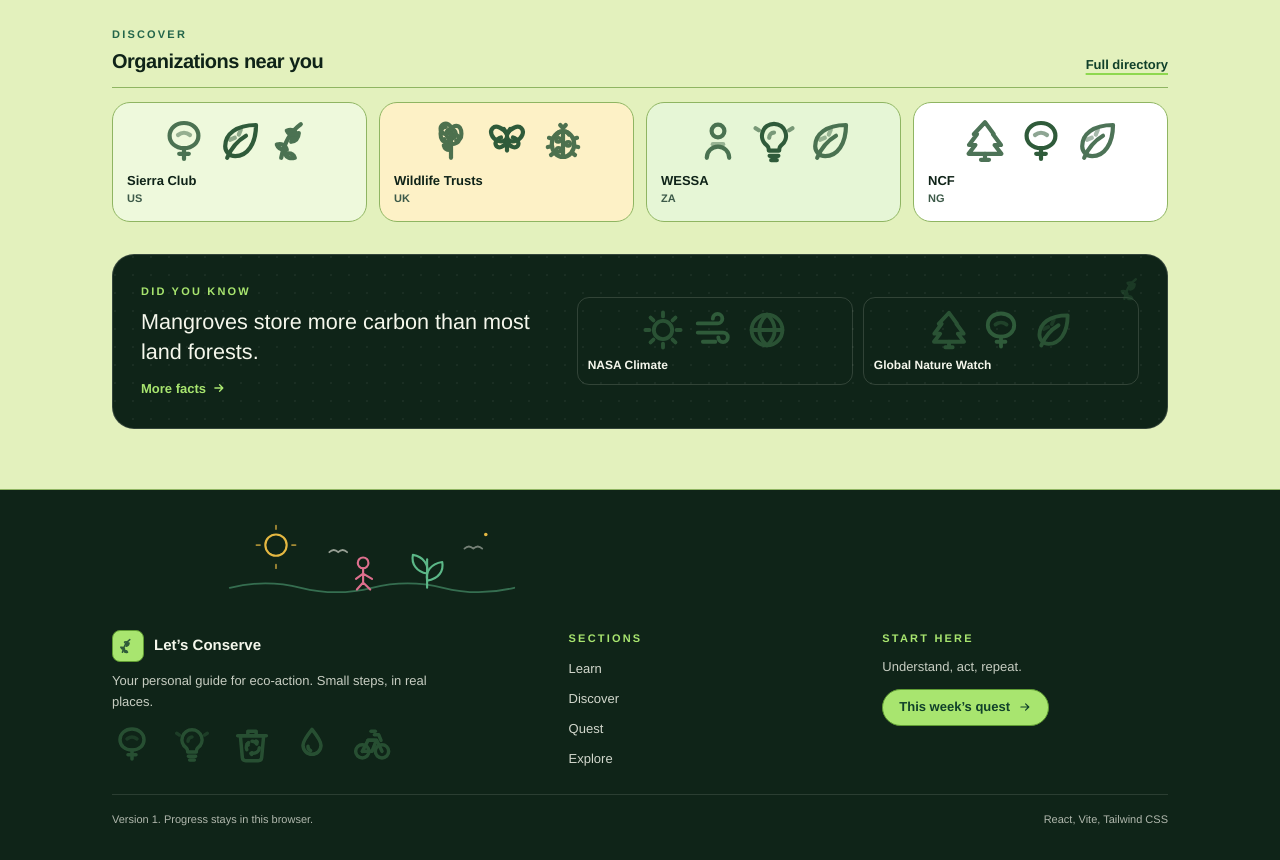
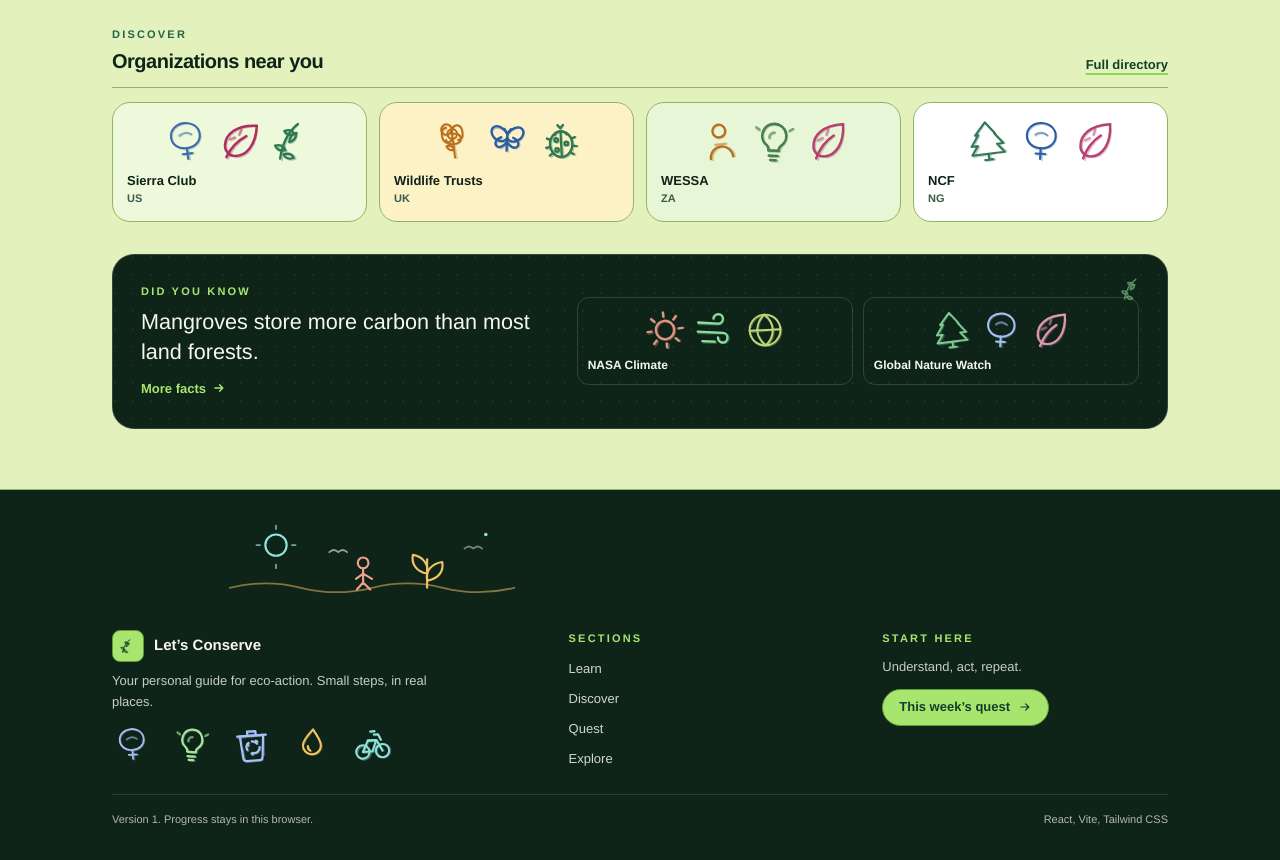
Before and after one commit to Yaleem-dev/lets-conserve-v1, a React (Vite) app in the folder lets-conserve/: page / in a window 1280 px wide. Shown: the part 972-1832 px from the top of the page. Built offline with nearby package versions, Linux system fonts and the light colour scheme.

Commit message:
Thin multi-hue abstract sketches, 28 new directory entries

```diff
--- a/lets-conserve/src/App.jsx
+++ b/lets-conserve/src/App.jsx
@@ -158,7 +158,7 @@ export default function App() {
             <div>
               <div className="flex items-center gap-2.5">
                 <span className="flex h-8 w-8 items-center justify-center rounded-lg border-[1.5px] border-leaf-edge bg-leaf">
-                  <Doodle name="sprig" className="h-4.5 w-4.5" />
+                  <Doodle name="sprig" color="#143f28" className="h-4.5 w-4.5" />
                 </span>
                 <span className="text-[0.9375rem] font-bold">Let’s Conserve</span>
               </div>
@@ -166,7 +166,8 @@ export default function App() {
                 {APP_DESCRIPTION}. Small steps, in real places.
               </p>
               <Strip
-                className="mt-3 h-10 w-full max-w-[280px] opacity-90"
+                tone="dark"
+                className="mt-3 h-10 w-full max-w-[280px]"
                 names={['tree', 'bulb', 'bin', 'droplet', 'bike']}
               />
             </div>
--- a/lets-conserve/src/components/StickmanArt.jsx
+++ b/lets-conserve/src/components/StickmanArt.jsx
@@ -6,8 +6,23 @@
    energy, transport, climate, people.
 ------------------------------------------------------------------ */
 
-const STROKE = 2.1
-const DOODLE_GREEN = '#2F5B3A'
+const STROKE = 1.15
+/* Wide hue ring, not an eco-green monoculture. Every glyph takes a hue
+   from its own name, so a strip of eight icons reads as eight colours.
+   `ink` holds the one fixed colour used for figures on light surfaces. */
+const HUES = {
+  light: ['#1C6B45', '#0F6E8C', '#B4610A', '#A23B2C', '#6F3C96', '#0E7490',
+          '#3F6E13', '#AE2F62', '#2B5FA3', '#8A6A0A', '#4B7F52', '#96502A'],
+  dark:  ['#8ADE9F', '#86D2F0', '#F3C463', '#F2A08F', '#CBA9F2', '#8FE3DD',
+          '#D3EA84', '#F6A2C8', '#A6C1F7', '#EBD57F', '#A7E3A0', '#F0BC8E'],
+}
+
+function hueFor(name, tone) {
+  const ring = HUES[tone === 'dark' ? 'dark' : 'light']
+  let n = 7
+  for (const ch of String(name)) n = (n * 33 + ch.charCodeAt(0)) % 9973
+  return ring[n % ring.length]
+}
 
 /* No SVG filter primitives here on purpose. feTurbulence + feDisplacementMap
    blur the strokes and, on mobile GPUs, can paint large corrupted bands
@@ -273,15 +288,25 @@ const G = {
   ),
 }
 
-export function Doodle({ name = 'leaf', className = 'h-6 w-6', filter = false, title }) {
+/* Thin single stroke plus a faint offset ghost trace. Two overlapping
+   lines that never quite meet is what makes a sketch read as sketched
+   rather than as a geometric icon. `tone` swaps the hue ring for dark
+   panels so nothing disappears into the chalkboard. */
+export function Doodle({ name = 'leaf', className = 'h-6 w-6', tone = 'light', title, color, style }) {
   const glyph = G[name] || G.leaf
+  const stroke = color || hueFor(name, tone)
+  /* Slight weight drift per glyph: a drawn line is never one width. */
+  let n = 5
+  for (const ch of String(name)) n = (n * 29 + ch.charCodeAt(0)) % 977
+  const weight = STROKE + ((n % 5) - 2) * 0.09
   return (
     <svg
       viewBox="0 0 24 24"
       className={className}
+      style={style}
       fill="none"
-      stroke={DOODLE_GREEN}
-      strokeWidth={STROKE}
+      stroke={stroke}
+      strokeWidth={weight.toFixed(2)}
       strokeLinecap="round"
       strokeLinejoin="round"
       aria-hidden={title ? undefined : 'true'}
@@ -289,7 +314,10 @@ export function Doodle({ name = 'leaf', className = 'h-6 w-6', filter = false, t
       focusable="false"
     >
       {title && <title>{title}</title>}
-      {glyph}
+      <g>{glyph}</g>
+      <g opacity="0.34" transform="translate(0.5 0.42) rotate(-2.5 12 12)" strokeDasharray="26 3 18 4">
+        {glyph}
+      </g>
     </svg>
   )
 }
@@ -359,15 +387,18 @@ const SCENES = {
   teach: ['duo', 'hand', 'bulb'],
 }
 
-export function Scene({ name = 'nature', className = 'h-full w-full' }) {
+export function Scene({ name = 'nature', tone = 'light', className = 'h-full w-full' }) {
   const set = (SCENES[name] || SCENES.nature).slice(0, 3)
+  const tilt = ['-7deg', '3deg', '-3deg']
   return (
-    <div className={`flex h-full w-full items-center justify-center gap-2 overflow-hidden ${className}`}>
+    <div className={`flex h-full w-full items-end justify-center gap-1.5 overflow-hidden ${className}`}>
       {set.map((g, i) => (
         <Doodle
           key={`${g}-${i}`}
           name={g}
-          className={`h-full w-auto min-w-0 shrink ${i === 1 ? 'opacity-100' : 'opacity-85'}`}
+          tone={tone}
+          className="h-full w-auto min-w-0 shrink"
+          style={{ transform: `rotate(${tilt[i % 3]})`, opacity: i === 1 ? 1 : 0.9 }}
         />
       ))}
     </div>
@@ -375,11 +406,17 @@ export function Scene({ name = 'nature', className = 'h-full w-full' }) {
 }
 
 /* a wide doodle strip for hero and footer bands */
-export function Strip({ className = 'h-20 w-full', names = ['tree', 'bulb', 'bin', 'droplet', 'bike', 'leaf', 'sun', 'globe'], filter = true }) {
+export function Strip({ className = 'h-20 w-full', names = ['tree', 'bulb', 'bin', 'droplet', 'bike', 'leaf', 'sun', 'globe'], tone = 'light' }) {
   return (
-    <div className={`flex items-center justify-between gap-2 overflow-hidden ${className}`}>
+    <div className={`flex items-end justify-between gap-2 overflow-hidden ${className}`}>
       {names.map((n, i) => (
-        <Doodle key={`${n}-${i}`} name={n} className="h-full w-auto min-w-0 shrink opacity-90" />
+        <Doodle
+          key={`${n}-${i}`}
+          name={n}
+          tone={tone}
+          className="h-full w-auto min-w-0 shrink"
+          style={{ transform: `rotate(${i % 2 ? 4 : -4}deg)` }}
+        />
       ))}
     </div>
   )
@@ -412,15 +449,27 @@ export function BadgeArt({ id, className = 'h-9 w-9' }) {
 
 /* gold, mint, sky, rose, cream. On cream cards the pale tones darken
    so nothing disappears. */
-const DARK = { a: '#E5B842', b: '#5CB888', c: '#4FA3D1', d: '#DE708E', e: '#F1F1E8', f: '#8FD3A8' }
-const LIGHT = { a: '#96700C', b: '#276C50', c: '#276A8E', d: '#A54A67', e: '#1B3828', f: '#4E9669' }
+/* Chalk-side hues, bright enough to sit on #0f2418. */
+const RING_DARK = ['#F3C463', '#8ADE9F', '#86D2F0', '#F2A08F', '#CBA9F2', '#D3EA84', '#F6A2C8', '#8FE3DD', '#F0BC8E']
+/* Card-side versions of the same ring, darkened so thin lines stay legible. */
+const RING_LIGHT = ['#9A6B08', '#276C50', '#28688C', '#A23B2C', '#6F3C96', '#3F6E13', '#AE2F62', '#0E7490', '#96502A']
 
-function pal(tone) {
-  return tone === 'dark' ? DARK : LIGHT
+/* Rotating the ring per scene means two scenes on one page never land on
+   the same colour order. `e` stays fixed: it is the figure ink. */
+function pal(tone, seed = '') {
+  const ring = tone === 'dark' ? RING_DARK : RING_LIGHT
+  let n = 3
+  for (const ch of String(seed)) n = (n * 31 + ch.charCodeAt(0)) % 9973
+  const k = n % ring.length
+  const pick = (i) => ring[(k + i) % ring.length]
+  return {
+    a: pick(0), b: pick(2), c: pick(3), d: pick(5), f: pick(6), g: pick(7),
+    e: tone === 'dark' ? '#F2F3E6' : '#1B3828',
+  }
 }
 
-function ChalkScene({ children, tone = 'light', className = '', viewBox = '14 14 192 132' }) {
-  const p = pal(tone)
+function ChalkScene({ children, tone = 'light', seed = '', className = '', viewBox = '14 14 192 132' }) {
+  const p = pal(tone, seed)
   const common = {
     fill: 'none',
     strokeWidth: 2.4,
@@ -455,7 +504,7 @@ const head = (p, x, y, r = 10, color) => <circle cx={x} cy={y} r={r} stroke={col
 
 export function ArtPlanting({ tone, className }) {
   return (
-    <ChalkScene tone={tone} className={className}>
+    <ChalkScene tone={tone} seed="planting" className={className}>
       {(p) => (
         <>
           {ground(p)}
@@ -489,7 +538,7 @@ export function ArtPlanting({ tone, className }) {
 
 export function ArtWalking({ tone, className }) {
   return (
-    <ChalkScene tone={tone} className={className}>
+    <ChalkScene tone={tone} seed="walking" className={className}>
       {(p) => (
         <>
           {ground(p)}
@@ -516,7 +565,7 @@ export function ArtWalking({ tone, className }) {
 
 export function ArtRecycling({ tone, className }) {
   return (
-    <ChalkScene tone={tone} className={className}>
+    <ChalkScene tone={tone} seed="recycling" className={className}>
       {(p) => (
         <>
           {ground(p)}
@@ -545,7 +594,7 @@ export function ArtRecycling({ tone, className }) {
 
 export function ArtLearning({ tone, className }) {
   return (
-    <ChalkScene tone={tone} className={className}>
+    <ChalkScene tone={tone} seed="learning" className={className}>
       {(p) => (
         <>
           {ground(p)}
@@ -569,7 +618,7 @@ export function ArtLearning({ tone, className }) {
 
 export function ArtOutdoors({ tone, className }) {
   return (
-    <ChalkScene tone={tone} className={className}>
+    <ChalkScene tone={tone} seed="outdoors" className={className}>
       {(p) => (
         <>
           {ground(p)}
@@ -593,7 +642,7 @@ export function ArtOutdoors({ tone, className }) {
 
 export function ArtCleanup({ tone, className }) {
   return (
-    <ChalkScene tone={tone} className={className}>
+    <ChalkScene tone={tone} seed="cleanup" className={className}>
       {(p) => (
         <>
           {ground(p)}
@@ -618,7 +667,7 @@ export function ArtCleanup({ tone, className }) {
 
 export function ArtTree({ tone, className }) {
   return (
-    <ChalkScene tone={tone} className={className}>
+    <ChalkScene tone={tone} seed="tree" className={className}>
       {(p) => (
         <>
           {ground(p)}
@@ -636,7 +685,7 @@ export function ArtTree({ tone, className }) {
 
 export function ArtLeaf({ tone, className }) {
   return (
-    <ChalkScene tone={tone} className={className}>
+    <ChalkScene tone={tone} seed="leaf" className={className}>
       {(p) => (
         <>
           <path d="M108 128C70 118 50 88 56 44c42 4 68 32 52 84z" stroke={p.b} />
@@ -652,7 +701,7 @@ export function ArtLeaf({ tone, className }) {
 
 export function ArtSun({ tone, className }) {
   return (
-    <ChalkScene tone={tone} className={className}>
+    <ChalkScene tone={tone} seed="sun" className={className}>
       {(p) => (
         <>
           <circle cx="110" cy="72" r="30" stroke={p.a} />
@@ -669,7 +718,7 @@ export function ArtSun({ tone, className }) {
 
 export function ArtCycle({ tone, className }) {
   return (
-    <ChalkScene tone={tone} className={className}>
+    <ChalkScene tone={tone} seed="cycle" className={className}>
       {(p) => (
         <>
           <path d="M110 34a38 38 0 0 1 33 19" stroke={p.b} />
@@ -688,7 +737,7 @@ export function ArtCycle({ tone, className }) {
 
 export function ArtShare({ tone, className }) {
   return (
-    <ChalkScene tone={tone} className={className}>
+    <ChalkScene tone={tone} seed="share" className={className}>
       {(p) => (
         <>
           {ground(p)}
@@ -713,7 +762,7 @@ export function ArtShare({ tone, className }) {
 
 export function ArtCelebrate({ tone, className }) {
   return (
-    <ChalkScene tone={tone} className={className}>
+    <ChalkScene tone={tone} seed="celebrate" className={className}>
       {(p) => (
         <>
           {ground(p)}
@@ -734,7 +783,7 @@ export function ArtCelebrate({ tone, className }) {
 
 export function ArtQuiz({ tone, className }) {
   return (
-    <ChalkScene tone={tone} className={className}>
+    <ChalkScene tone={tone} seed="quiz" className={className}>
       {(p) => (
         <>
           <path d="M64 28h72a7 7 0 0 1 7 7v68a7 7 0 0 1-7 7H64a7 7 0 0 1-7-7V35a7 7 0 0 1 7-7z" stroke={p.e} />
@@ -752,7 +801,7 @@ export function ArtQuiz({ tone, className }) {
 /* a wide landscape strip, used as a divider band */
 export function ArtHorizon({ tone, className }) {
   return (
-    <ChalkScene tone={tone} className={className} viewBox="0 0 320 90">
+    <ChalkScene tone={tone} seed="horizon" className={className} viewBox="0 0 320 90">
       {(p) => (
         <>
           <path d="M0 74q40 -10 80 0t80 0t80 0t80 0" stroke={p.b} opacity="0.5" strokeWidth="2" />
@@ -821,7 +870,7 @@ export function Art({ name = 'nature', variant = 'auto', tone = 'light', classNa
   }
   return (
     <div className={`art-frame ${className}`}>
-      <Scene name={name} />
+      <Scene name={name} tone={tone} />
     </div>
   )
 }
--- a/lets-conserve/src/views/Home.jsx
+++ b/lets-conserve/src/views/Home.jsx
@@ -65,10 +65,11 @@ export default function Home({ quest, points, isDone, toggleQuest, go, week }) {
 
             <div className="flex flex-col items-center gap-3">
               <Strip
+                tone="dark"
                 className="h-14 w-full"
                 names={['tree', 'bulb', 'bin', 'droplet', 'bike', 'flower', 'sun']}
               />
-              <Strip className="h-12 w-full opacity-80" names={['globe', 'cloudless', 'apple', 'leaf', 'globeArrows'].filter(n => n !== 'cloudless')} />
+              <Strip tone="dark" className="h-12 w-full" names={['globe', 'apple', 'leaf', 'globeArrows']} />
             </div>
           </div>
         </div>
@@ -93,7 +94,7 @@ export default function Home({ quest, points, isDone, toggleQuest, go, week }) {
                 <span className="text-[0.8125rem] font-bold text-green-deep">+{quest.points} points</span>
               </div>
             </div>
-            <Art name={quest.art} variant="stick" className="h-24" />
+            <Art name={quest.art} variant="stick" tone="dark" className="h-24" />
           </div>
 
           <div className="mt-4 flex items-center gap-3 border-t border-line-soft pt-3">
@@ -151,7 +152,7 @@ export default function Home({ quest, points, isDone, toggleQuest, go, week }) {
       {/* ----------------------------- FACTS ------------------------- */}
       <section className="shell pb-12">
         <div className="card-chalk relative overflow-hidden p-5 md:p-7">
-          <Doodle name="sprig" className="absolute right-5 top-5 h-7 w-7 opacity-40" />
+          <Doodle name="sprig" tone="dark" className="absolute right-5 top-5 h-7 w-7 opacity-60" />
           <div className="grid items-center gap-5 md:grid-cols-[0.85fr_1.15fr]">
             <div>
               <Chapter tone="dark">Did you know</Chapter>
@@ -166,7 +167,7 @@ export default function Home({ quest, points, isDone, toggleQuest, go, week }) {
             <div className="grid grid-cols-2 gap-2.5">
               {resources.slice(0, 2).map((r) => (
                 <div key={r.id} className="rounded-xl border border-paper/15 p-2.5">
-                  <Art name={r.art} variant="doodle" className="h-11" />
+                  <Art name={r.art} variant="doodle" tone="dark" className="h-11" />
                   <p className="mt-1 text-[0.75rem] font-bold text-paper">{r.name}</p>
                 </div>
               ))}
--- a/lets-conserve/src/views/Learn.jsx
+++ b/lets-conserve/src/views/Learn.jsx
@@ -191,10 +191,10 @@ export default function Learn({ quiz, recordQuiz }) {
         <div className="grid gap-3 lg:grid-cols-[1.3fr_0.7fr]">
           <Quiz recordQuiz={recordQuiz} best={quiz.best} />
           <aside className="card-chalk relative overflow-hidden p-5">
-            <Doodle name="bulb" className="absolute right-4 top-4 h-6 w-6 opacity-70" />
+            <Doodle name="bulb" tone="dark" className="absolute right-4 top-4 h-6 w-6 opacity-80" />
             <Chapter tone="dark">Why bother</Chapter>
             <p className="mt-2 text-[0.9375rem] text-paper/80">Guessing teaches nothing.</p>
-            <Art name="explore" variant="stick" className="mt-3 h-20" />
+            <Art name="explore" variant="stick" tone="dark" className="mt-3 h-20" />
           </aside>
         </div>
       </section>
--- a/lets-conserve/src/views/Quest.jsx
+++ b/lets-conserve/src/views/Quest.jsx
@@ -78,7 +78,7 @@ export default function Quest({ points, isDone, toggleQuest, week, reset, go })
 
       <section className="shell mt-3">
         <div className="card-chalk relative overflow-hidden p-5">
-          <Doodle name="sun" className="absolute right-5 top-4 h-7 w-7 opacity-80" />
+          <Doodle name="sun" tone="dark" className="absolute right-5 top-4 h-7 w-7 opacity-90" />
           <div className="grid items-center gap-4 sm:grid-cols-[1fr_auto]">
             <div>
               <div className="flex items-center gap-2">
@@ -92,7 +92,7 @@ export default function Quest({ points, isDone, toggleQuest, week, reset, go })
                 {isDone(featured.id) ? 'Done' : 'Mark complete'}
               </Btn>
             </div>
-            <Art name={featured.art} variant="stick" className="h-24" />
+            <Art name={featured.art} variant="stick" tone="dark" className="h-24" />
           </div>
         </div>
       </section>
```
Also changed, not shown: lets-conserve/src/data/content.js (+34 -0 lines).
